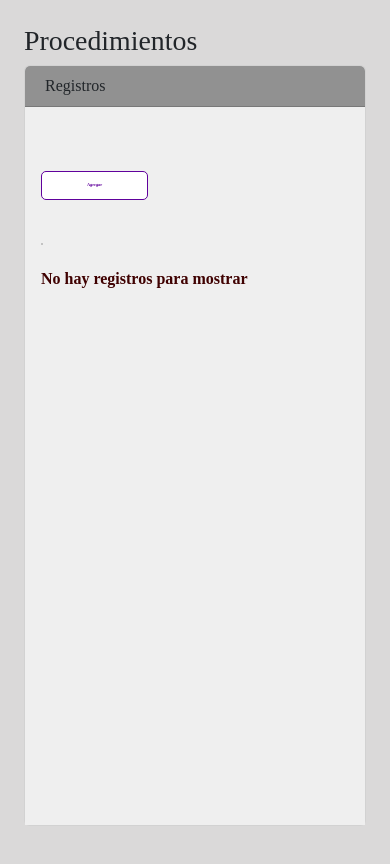
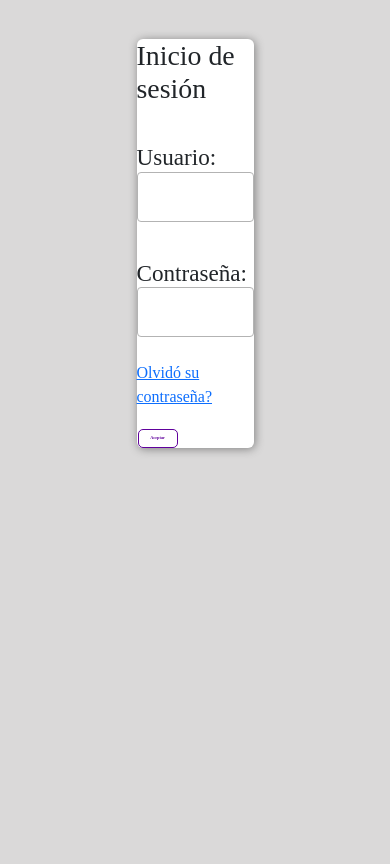
Before and after one commit to felix-jvm/app-documentos-frontend, a React (Create React App) app in the folder inventario-frontend/: page / in a window 390 px wide. Shown: the top 864 px of the page. Built offline with nearby package versions, Linux system fonts and the light colour scheme; no server answers.

Commit message:
Anadida la funcionalidad del login

```diff
--- a/inventario-frontend/src/App.js
+++ b/inventario-frontend/src/App.js
@@ -2,13 +2,17 @@
 import './App.css';
 import Table from './Components/Table';
 import SideMenu from './Components/SideMenu';
-import Proced from './Components/Forms/Proced'
+import Proced from './Components/Forms/Proced';
+import Login from './Components/Forms/Login';
 import { useState, useEffect, useRef} from 'react';
 
 function App() {
   const [procedData, setProcedData] = useState(null);
   const [tableName, setTableName] = useState('');
   const [data, setData] = useState('');
+  const [home,setHome] = useState(false);
+  const [userData,setUserData] = useState(false);
+  useEffect(()=>{if(!userData){setHome(false)}},[userData])
   useEffect(() => {
    if (tableName && !tableName.includes('specificProcedRecord')) {
     fetch(`http://${window.location.hostname}:8000/${tableName}/`)
@@ -45,7 +49,7 @@ function App() {
 
    <div className="App">
 
-        <div id="layoutSidenav">
+    {(!home && !userData && <Login setHome={setHome} setUserData={setUserData} mode={'login'}/>) || (home && userData && <div id="layoutSidenav">
             <div id="layoutSidenav_nav">
                 <nav className="sb-sidenav accordion sb-sidenav-dark" id="sidenavAccordion">
                           <SideMenu setTableName={setTableName}/>
@@ -69,7 +73,7 @@ function App() {
                     </div>
                 </main>
             </div>
-        </div>
+        </div>)}
         {procedData && activateProcOutterCont()}
         <div className='procedOutterCont'>{procedData && <Proced procedData={procedData} setProcedData={setProcedData}/>}</div>
    </div>
--- /dev/null
+++ b/inventario-frontend/src/Components/Forms/Login.css
@@ -0,0 +1,109 @@
+.loginMaintCont {
+    background-color:rgb(255, 255, 255);
+    position:relative;
+    margin:0 auto 0 auto;
+    margin-top:10%;
+    width:30%;
+    height:fit-content;
+    border-radius:6px;
+    padding:30px 0 50px 0.2%;
+    box-shadow:1px 1px 10px gray;
+  }
+
+.loginTitle {
+    position:relative;
+    width:fit-content;
+    margin:30px 0 0 0;
+}
+
+.loginLabel {
+    margin:30px 3px 0 0px;
+    padding:8px 0 0 0;
+    width:fit-content;
+}
+
+.loginInput {
+    margin:0;
+    border-radius:5px;
+    min-width:99.4%;
+    max-width:99.4%;
+    min-height:50px;
+    max-height:50px;
+    padding-left:5px;
+    border:1px solid rgb(179, 179, 179);
+    overflow-y:hidden;
+}
+
+.loginButton {
+    border-radius:5px;
+    border:1px solid rgb(96, 1, 156);
+    padding:5px 10% 5px 10%;
+    font-size:1.1vw;
+    font-weight:900;
+    position:relative;
+    color:rgb(96, 1, 156);
+    margin: 20px 0 0 1px;
+    background-color:rgb(255, 255, 255);
+}
+
+.saveProcButton:hover {
+    background-color: rgba(91, 0, 148, 0.122);
+    cursor: pointer;
+}
+
+@media screen and (max-width:1300px){
+    .loginInput {
+        margin:0;
+        max-width:99%;
+        min-width:99%;
+    }
+}
+
+@media screen and (max-width:1100px){
+    .loginMaintCont {
+       padding:0;
+    }
+    .loginInput {
+        border-radius:4px;
+        margin:0;
+        max-width:100%;
+        min-width:100%;
+    }
+}
+
+@media screen and (max-width:815px){
+    .loginMaintCont {
+       padding:0;
+    }
+    .loginInput {
+        border-radius:4px;
+        margin:0;
+        max-width:100%;
+        min-width:100%;
+    }
+}
+
+
+@media screen and (max-width:715px){
+    .loginMaintCont {
+       padding:0;
+    }
+    .loginInput {
+        border-radius:4px;
+        margin:0;
+        max-width:100%;
+        min-width:100%;
+    }
+}
+
+@media screen and (max-width:550px){
+    .loginMaintCont {
+       padding:0;
+    }
+    .loginInput {
+        border-radius:4px;
+        margin:0;
+        max-width:100%;
+        min-width:100%;
+    }
+}
--- /dev/null
+++ b/inventario-frontend/src/Components/Forms/Login.js
@@ -0,0 +1,69 @@
+import './Login.css';
+import Modal from '../Modal';
+import {useEffect,useState} from 'react';
+
+export default function Login(props) {
+ const [modal,setModal] = useState(false)
+
+ setTimeout(()=>{
+  if(props.mode=='userCreation') {
+    let loginUserType = document.getElementsByClassName('userType')[0]
+    let option1 = document.createElement('option')
+    let option2 = document.createElement('option')
+    option1.value = 1
+    option2.value = 2
+    option1.innerText = 'Usuario normal'
+    option2.innerText = 'Administrador'
+    loginUserType.appendChild(option1)
+    loginUserType.appendChild(option2)
+    loginUserType.value = ''
+  }},100)
+
+ function handleSend (e) {
+  let authForm = document.getElementsByClassName('authForm')[0]
+  let user = authForm.user.value.replace(' ','').trim()
+  let password = authForm.password.value.replace(' ','').trim()
+  let userType = authForm.userType? authForm.userType.value:undefined
+  if((props.mode=='login' && user.length && password.length) || (props.mode=='userCreation' && user.length && password.length && userType)) {
+   let payload = {'username':user,'password':password}
+   props.mode=='userCreation'? payload['permisonivel']=userType:void 0
+   e.preventDefault()
+   setModal(true)
+   fetch(`http://${window.location.hostname}:8000/usuario/`,{
+    'method':'POST',
+    'headers':{'Content-Type':'application/json'},
+    'body':JSON.stringify({'cred':payload,'mode':props.mode})
+    })
+    .then(re=>re.json())
+    .then(re=>{
+     setModal(false)
+     if(props.mode == 'login' && re.msg == 'ok') {props.setHome(true);props.setUserData(re)}
+     else if (props.mode == 'login' && !re.length) {alert('Usuario o contraseña incorrecto')}
+     if(props.mode == 'userCreation' && re.msg == 'ok') {props.setUserCreation(false)} })
+  } }
+
+ return (
+  <div className='loginMaintCont'>
+    <h1 className='loginTitle'>{(props.mode=='login' && 'Inicio de sesión') || (props.mode=='userCreation' && 'Creación de usuario')}</h1>
+    <form className='authForm'>
+
+     <h3 className='loginLabel'>Usuario:</h3>
+     <input type='text' className='loginInput' name='user' required={true}></input>
+
+     <h3 className='loginLabel'>Contraseña:</h3>
+     <input type='password' className='loginInput' name='password' required={true}></input>
+
+     {props.mode=='userCreation' && <h3 className='loginLabel'>Tipo de usuario:</h3>}
+     {props.mode=='userCreation' && <select className='loginInput userType' name='userType' required></select>}
+
+     <br/>
+     <br/>
+     {(props.mode=='login' && <a href=''>Olvidó su contraseña?</a>)}
+     <br/>
+     <button className='loginButton' onClick={(e)=>{handleSend(e)}}>Aceptar</button>
+     {props.mode=='userCreation' && <button className='saveProcButton' onClick={(e)=>{props.setUserCreation(false)}} style={{'float':'right','marginRight':'6px'}}>Cerrar</button>}
+    </form>
+    {modal && <Modal displayInnerCont={false} mainContColor={'rgb(229, 229, 229,0.1)'}/>}
+  </div>
+ )
+}
--- /dev/null
+++ b/inventario-frontend/src/Components/Modal.css
@@ -0,0 +1,54 @@
+.modalMainCont {
+    display:block;
+    position:fixed;
+    left:0px;
+    top:0;
+    z-index:3000;
+    min-width:100%;
+    max-width:100%;
+    min-height:100%;
+    max-height:100%;
+    backdrop-filter:blur(8px);
+   }
+
+   .modalInnerCont {
+     background-color:rgb(229, 229, 229);
+     position:relative;
+     margin:17% auto 40% auto;
+     width:30%;
+     height:fit-content;
+     border-radius:6px;
+     border:1px solid rgb(37, 36, 37);
+   }
+
+   .modalMessage {
+    display:block;
+    position:relative;
+    margin:0 auto 0 auto;
+    width:fit-content;
+    text-align:center;
+   }
+
+   .iconDiv {
+    display:block;
+    position:relative;
+    width:fit-content;
+    height:fit-content;
+    margin:5px auto 0 auto;
+   }
+
+   .modalConfirmationButton {
+     display:block;
+     position:relative;
+     width:fit-content;
+     padding:10px 60px 10px 60px;
+     margin:10px auto 10px auto;
+     border-radius:6px;
+     border:1px solid rgb(96, 1, 156);
+     color:rgb(96, 1, 156);
+     font-weight:900;
+   }
+
+   .modalConfirmationButton:hover {
+    cursor:pointer;
+   }
--- /dev/null
+++ b/inventario-frontend/src/Components/Modal.js
@@ -0,0 +1,19 @@
+import './Modal.css'
+
+export default function Modal(props) {
+
+ return (
+  <div className = 'modalMainCont' style={{'backgroundColor':`${props.mainContColor}`}}>
+    {props.displayInnerCont && <div className = 'modalInnerCont' style={{'backgroundColor':`${props.InnerContColor}`}}>
+      <br/>
+      <h2 className='modalMessage'>{props.message}</h2>
+       <div className='iconDiv'>
+        {props.icon}
+       </div>
+      <input type = 'submit' className = 'modalConfirmationButton' value='Cerrar' onClick={() => {
+        props.setModal('');
+        props.reload==='true'?window.location.reload():void 0}}/>
+    </div>}
+  </div>
+ )
+}
```
